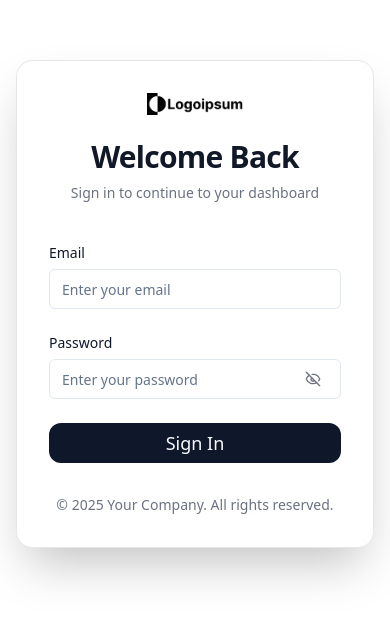
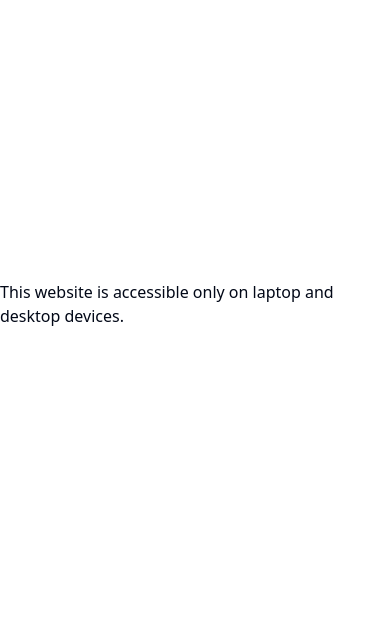
Before and after one commit to bhautik07449/Trade_expert_admin, a React (Create React App) app: page / in a window 390 px wide. Shown: the part 118-738 px from the top of the page. Built offline with nearby package versions, Linux system fonts and the light colour scheme; no server answers; what ag-grid-community would draw is missing.

Commit message:
only for show in leptop screen

```diff
--- a/src/App.jsx
+++ b/src/App.jsx
@@ -1,7 +1,7 @@
 import { useTranslation } from "react-i18next";
 import "./App.css";
 import Router from "./router/router";
-import { useEffect } from "react";
+import { useEffect, useState } from "react";
 import { useSelector } from "react-redux";
 
 function App() {
@@ -25,11 +25,24 @@ function App() {
     }
   }, []);
 
+  const [isLaptop, setIsLaptop] = useState(true);
+
+  useEffect(() => {
+    const handleResize = () => {
+      setIsLaptop(window.innerWidth >= 1024);
+    };
+
+    handleResize();
+    window.addEventListener("resize", handleResize);
+
+    return () => window.removeEventListener("resize", handleResize);
+  }, []);
+
   const isLoggedIn = useSelector((state) => state.auth.isLoggedIn);
 
   return (
     <>
-      <Router isLoggedIn={isLoggedIn} />
+      {isLaptop ? <Router isLoggedIn={isLoggedIn} /> : <div className='flex justify-center items-center h-screen '>This website is accessible only on laptop and desktop devices.</div>}
     </>
   );
 }
```
